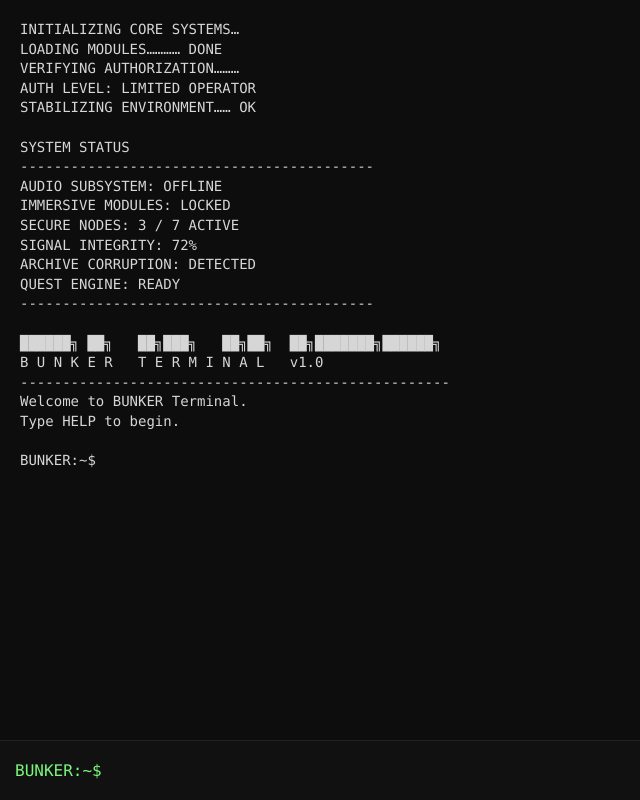
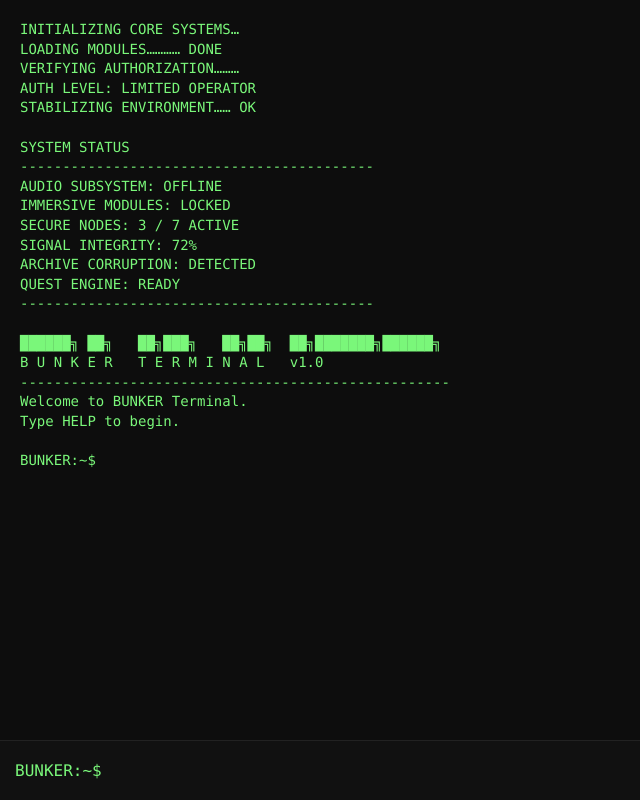
Before and after one commit to lucifar-mask/BUNKER, a plain HTML site: page index.html in a window 1280 px wide. Shown: the whole page, without its empty margins (0-640 px from the left). Drawn offline with Linux system fonts and the light colour scheme.

Commit message:
Update style.css

```diff
--- a/style.css
+++ b/style.css
@@ -15,7 +15,7 @@
     background: #0d0d0d;
     overflow: hidden;
     font-family: "Consolas", "Courier New", monospace;
-    color: #d6d6d6;
+    color: #7af77a;
   }
 
   /* TERMINAL OUTPUT */
```
